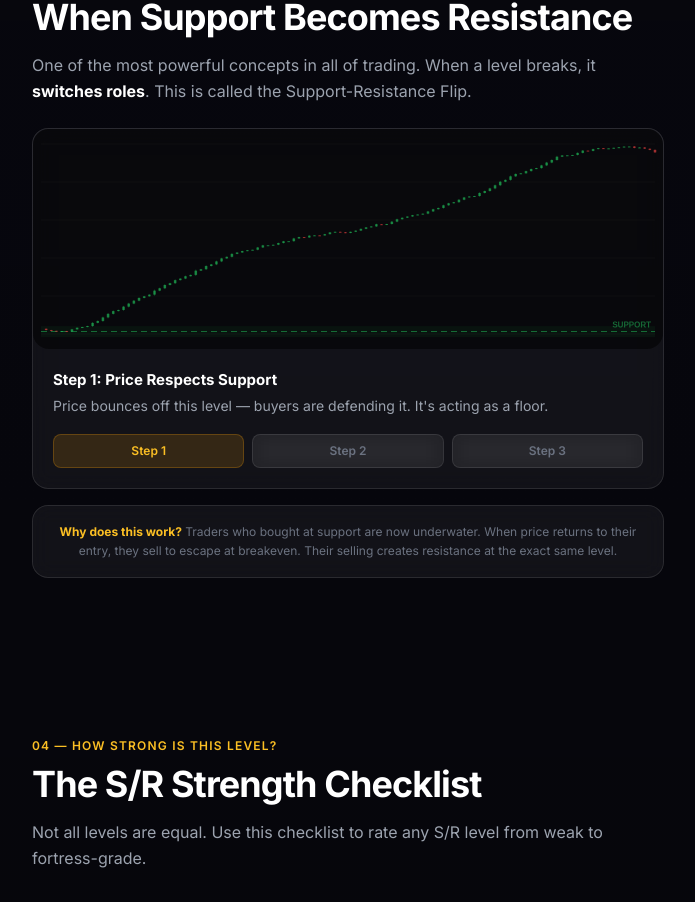
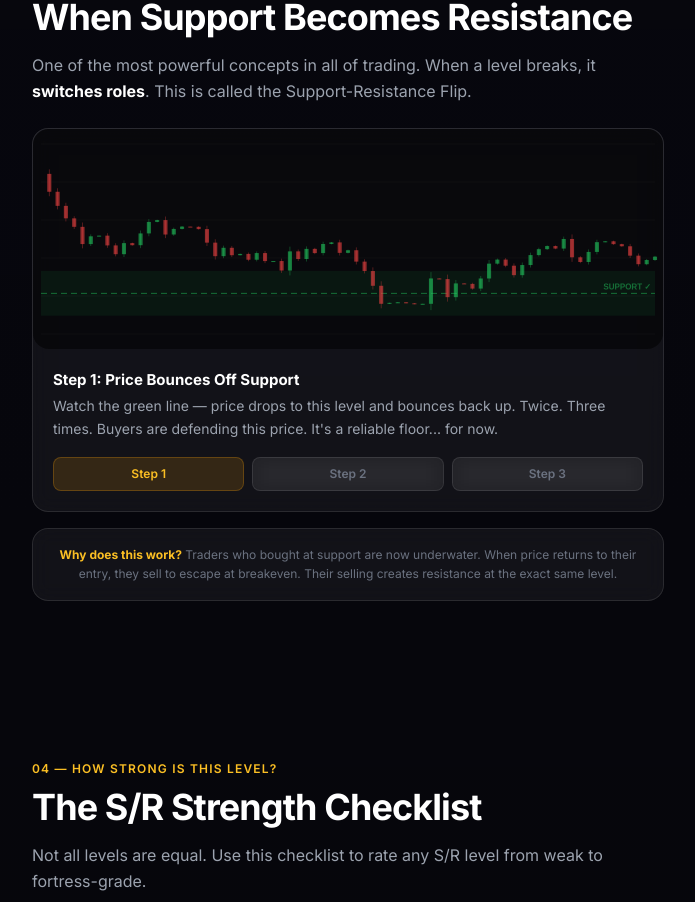
Before and after one commit to shezabs/interakktive-website, a Next.js app: page /academy/lesson/support-resistance in a window 1280 px wide. Shown: the part 3416-4318 px from the top of the page, without its empty margins (292-987 px from the left). Built offline with nearby package versions, Linux system fonts and the light colour scheme; no server answers.

Commit message:
fix: Flip Zone demo completely rewritten with hand-crafted price data

```diff
--- a/app/academy/lesson/support-resistance/page.tsx
+++ b/app/academy/lesson/support-resistance/page.tsx
@@ -2,7 +2,7 @@
 // ATLAS Academy — Lesson 2.1: Support & Resistance Mastery [PRO]
 'use client';
 
-import { useState, useEffect, useRef, useCallback } from 'react';
+import { useState, useEffect, useRef, useCallback, useMemo } from 'react';
 import { motion, AnimatePresence, useInView } from 'framer-motion';
 import Link from 'next/link';
 import { Crown, ArrowRight, Target, Award, Zap, Eye, Shield, TrendingUp, RotateCcw } from 'lucide-react';
@@ -10,6 +10,11 @@ import { Crown, ArrowRight, Target, Award, Zap, Eye, Shield, TrendingUp, RotateC
 // ============================================================
 // PRICE DATA
 // ============================================================
+function seededRandom(seed: number): () => number {
+  let s = seed;
+  return () => { s = (s * 16807) % 2147483647; return s / 2147483647; };
+}
+
 function seededPrices(seed: number, count: number, trend: number = 0): number[] {
   const p: number[] = [100]; let s = seed;
   for (let i = 1; i < count; i++) {
@@ -237,33 +242,68 @@ function SRFormationDemo() {
 function FlipZoneDemo() {
   const [phase, setPhase] = useState(0);
 
+  // Hand-crafted price data that shows: bounces → break → retest as resistance
+  const flipData = useMemo(() => {
+    const rand = seededRandom(77);
+    const p: number[] = [100];
+    const supportLevel = 92;
+    for (let i = 1; i < 150; i++) {
+      const noise = (rand() - 0.5) * 2;
+      let bias = 0;
+      if (i < 25) bias = -0.2; // drift down to support
+      else if (i < 35) bias = 0.3; // bounce 1
+      else if (i < 50) bias = -0.25; // back to support
+      else if (i < 60) bias = 0.35; // bounce 2
+      else if (i < 75) bias = -0.3; // back to support
+      else if (i < 80) bias = 0.1; // weak bounce (failing)
+      else if (i < 95) bias = -0.5; // BREAK through support
+      else if (i < 110) bias = 0.3; // rally back toward old support
+      else if (i < 120) bias = -0.2; // rejected at old support (now resistance)
+      else bias = -0.3; // continues down
+
+      let price = p[i - 1] + noise + bias;
+      // Phase 1-2: keep price near/above support
+      if (i < 80 && price < supportLevel - 1) price = supportLevel - 1 + (rand() * 2);
+      // Phase 3: break below
+      if (i >= 85 && i < 95 && price > supportLevel) price = supportLevel - (rand() * 3);
+      // Phase 3: retest from below — cap below the level
+      if (i >= 105 && i < 125 && price > supportLevel + 1) price = supportLevel + 0.5 - (rand() * 2);
+
+      p.push(price);
+    }
+    return { prices: p, level: supportLevel };
+  }, []);
+
   const drawFlip = useCallback((ctx: CanvasRenderingContext2D, W: number, H: number) => {
     ctx.fillStyle = 'rgba(0,0,0,0.3)'; ctx.fillRect(0, 0, W, H);
-    const prices = flipPrices.slice(0, 120);
-    const { support: flipLevel } = detectSR(prices);
-    const range = Math.max(...prices) - Math.min(...prices);
-    const tol = range * 0.06;
 
+    // Show different portions of data for each phase
+    let prices: number[];
+    if (phase === 0) prices = flipData.prices.slice(0, 75); // bounces only
+    else if (phase === 1) prices = flipData.prices.slice(0, 100); // bounces + break
+    else prices = flipData.prices.slice(0, 140); // full story including retest
+
+    const level = flipData.level;
     const lines: any[] = [];
     const zones: any[] = [];
 
     if (phase === 0) {
-      lines.push({ y: flipLevel, color: 'rgba(34,197,94,0.5)', label: 'SUPPORT', dashed: true });
-      zones.push({ y1: flipLevel - tol * 0.5, y2: flipLevel + tol * 0.5, color: 'rgba(34,197,94,0.06)', label: '' });
+      lines.push({ y: level, color: 'rgba(34,197,94,0.5)', label: 'SUPPORT ✓', dashed: true });
+      zones.push({ y1: level - 1.5, y2: level + 1.5, color: 'rgba(34,197,94,0.08)', label: '' });
     } else if (phase === 1) {
-      lines.push({ y: flipLevel, color: 'rgba(239,68,68,0.5)', label: 'BREAK ↓', dashed: false });
+      lines.push({ y: level, color: 'rgba(245,158,11,0.6)', label: 'BROKEN ↓', dashed: false });
     } else {
-      lines.push({ y: flipLevel, color: 'rgba(239,68,68,0.5)', label: 'NOW RESISTANCE', dashed: true });
-      zones.push({ y1: flipLevel - tol * 0.5, y2: flipLevel + tol * 0.5, color: 'rgba(239,68,68,0.06)', label: '' });
+      lines.push({ y: level, color: 'rgba(239,68,68,0.5)', label: 'NOW RESISTANCE ✗', dashed: true });
+      zones.push({ y1: level - 1.5, y2: level + 1.5, color: 'rgba(239,68,68,0.08)', label: '' });
     }
 
     drawPriceChart(ctx, W, H, prices, { lines, zones });
-  }, [phase]);
+  }, [phase, flipData]);
 
   const phases = [
-    { title: 'Step 1: Price Respects Support', desc: 'Price bounces off this level — buyers are defending it. It\'s acting as a floor.' },
-    { title: 'Step 2: Support Breaks', desc: 'Eventually, selling pressure overwhelms the buyers. Price crashes through the level. The "floor" is broken.' },
-    { title: 'Step 3: Old Support = New Resistance', desc: 'When price tries to come back up, the old support now acts as a ceiling. Those who bought at support are now trapped — they sell to break even, creating resistance. This is the "flip".' },
+    { title: 'Step 1: Price Bounces Off Support', desc: 'Watch the green line — price drops to this level and bounces back up. Twice. Three times. Buyers are defending this price. It\'s a reliable floor... for now.' },
+    { title: 'Step 2: The Floor Breaks', desc: 'On the next test, sellers finally overwhelm the buyers. Price smashes through the support level and keeps falling. The floor that held 3 times has been destroyed.' },
+    { title: 'Step 3: Old Floor = New Ceiling', desc: 'Price tries to recover and rallies back up toward the old support level. But now it gets REJECTED there. The old floor has become a ceiling. Why? All those traders who bought at "support" are now trapped underwater — they sell to escape at breakeven, creating resistance.' },
   ];
 
   return (
```
Also changed, not shown: 1 other file (tests, documents, lock files or other folders).
